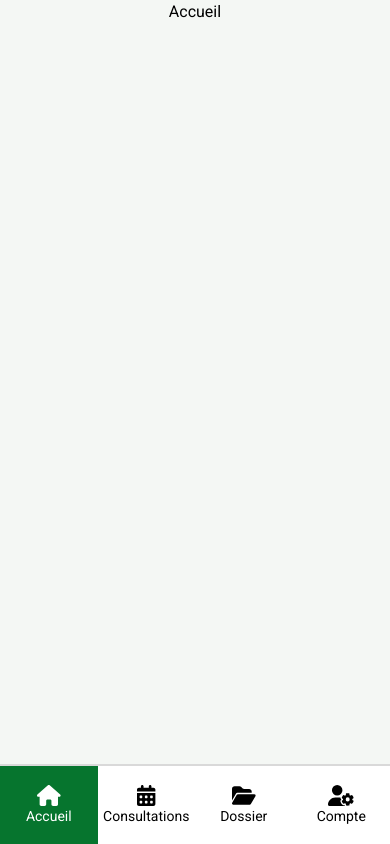
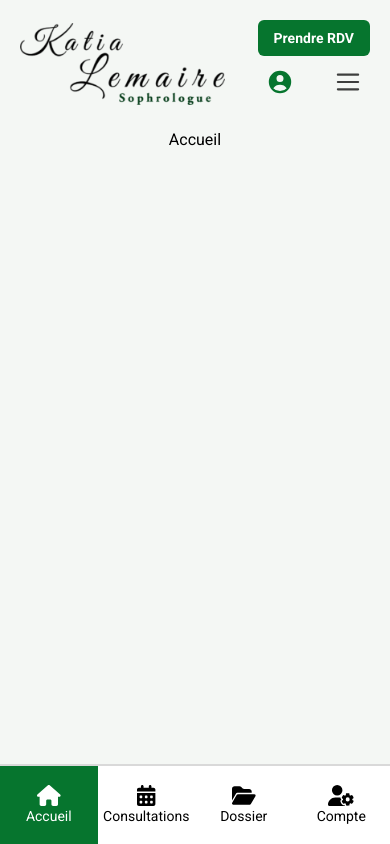
Before and after one commit to AlexSearha/kl-sophro-next, a Next.js app: page /mon-compte in a window 390 px wide. Built offline with nearby package versions, Linux system fonts and the light colour scheme; a web font is replaced by a local one.

Commit message:
header mobile appearance conditions

```diff
--- a/app/(with-layout)/layout.tsx
+++ b/app/(with-layout)/layout.tsx
@@ -38,7 +38,8 @@ export default function RootLayout({
           className={`${roboto.className} antialiased bg-bgcolor-400 flex flex-col items-center w-full h-screen relative`}
           suppressHydrationWarning={true}
         >
-          {isMonComptePresent && isMobileSize ? null : <Header />}
+          {/* {isMonComptePresent && isMobileSize ? null : <Header />} */}
+          <Header />
           {children}
           {isMonComptePresent && isMobileSize ? <FooterClient /> : <Footer />}
           <ModalGeneric />
```
